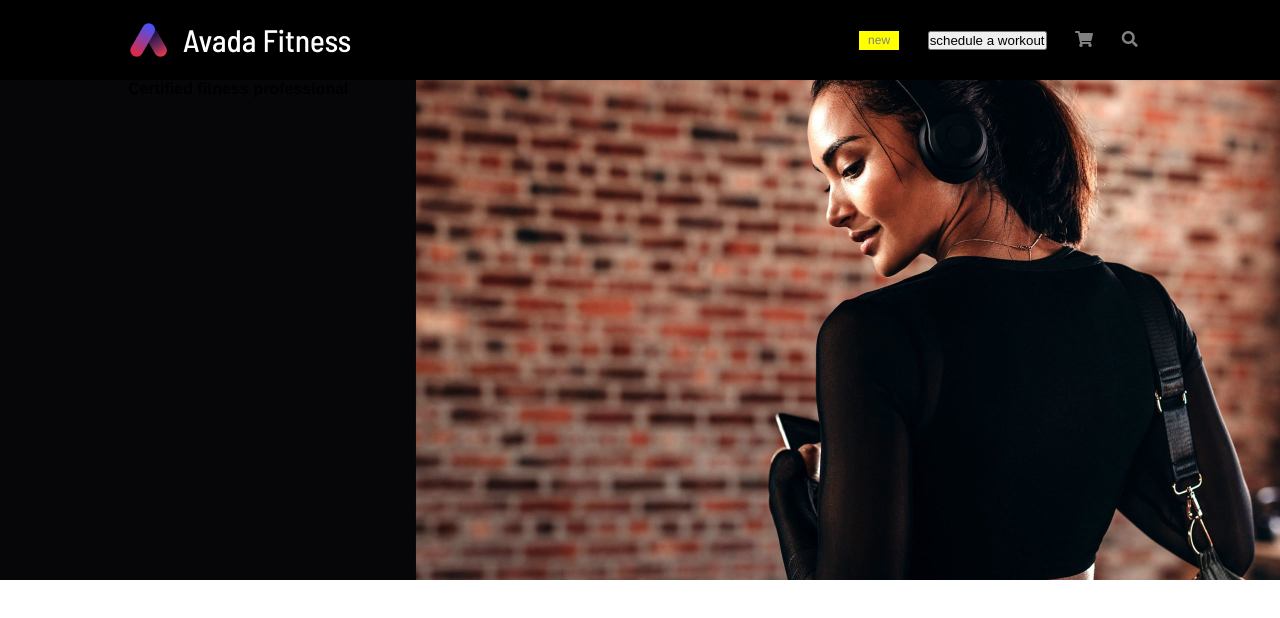
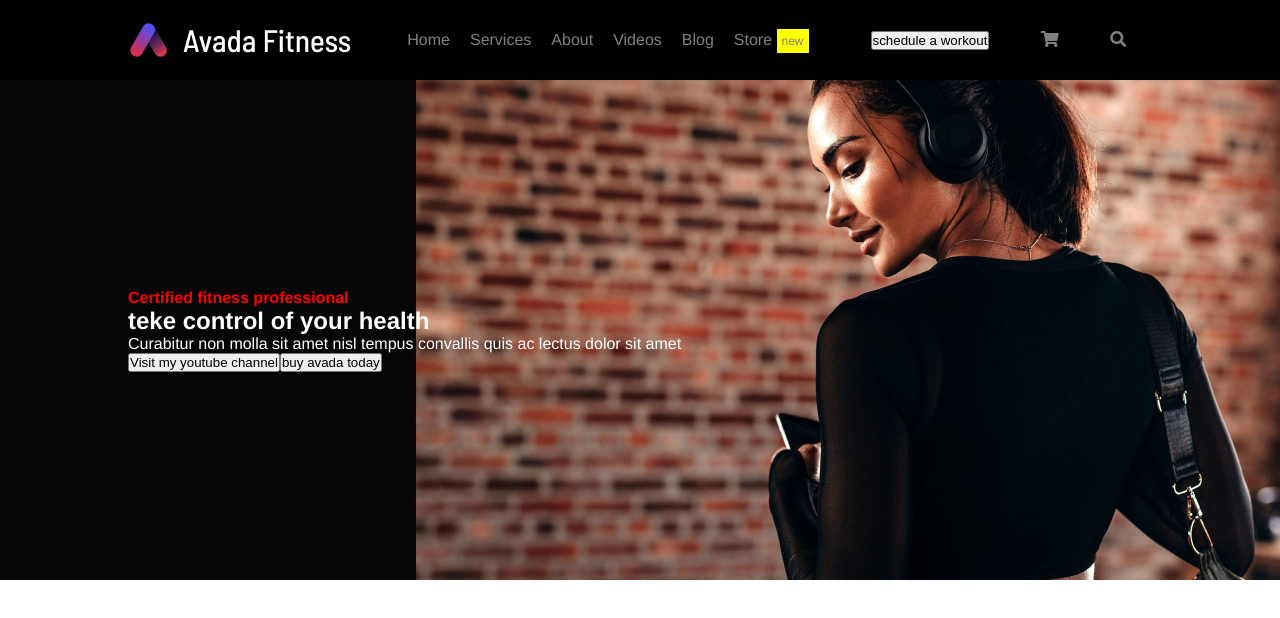
Before and after one commit to oryven/proj-html-vuejs, a Vue app: page / in a window 1280 px wide. Shown: the top 618 px of the page. Built offline with nearby package versions, Linux system fonts and the light colour scheme.

Commit message:
fix: add data in app

```diff
--- a/src/App.vue
+++ b/src/App.vue
@@ -15,6 +15,9 @@ export default {
     myNav,
     myHeader
   },
+
+  data(){
+    return {
       links: [
           {
             text: "Home",
@@ -39,8 +42,11 @@ export default {
           {
             text: "Store",
             url: "*",
+            badge: "new"
           }
         ]
+    }
+  }
 }
 
 </script>
--- a/src/components/myHeader.vue
+++ b/src/components/myHeader.vue
@@ -3,8 +3,14 @@
         <div class="jumbo">
             <section>
                 <h4>Certified fitness professional</h4>
+                <h1>teke control of your health</h1>
+                <p>Curabitur non molla sit amet nisl tempus convallis quis ac lectus dolor sit amet</p>
+                <button>Visit my youtube channel</button>
+                <button>buy avada today</button>
+            </section>
+            <div>
 
-            </section>
+            </div>
         </div>
     </header>
 </template>
@@ -24,12 +30,15 @@ header {
         background-size: cover;
         background-repeat: no-repeat;
         height: 500px;
+         display: flex;
+            align-items: center;
         section {
+            color: white;
             width: 80%;
             margin: 0 auto;
         }
         h4{
-
+            color: red;
         };
     }
 }
--- a/src/components/myNav.vue
+++ b/src/components/myNav.vue
@@ -4,11 +4,10 @@
           <img src="../assets/img/logo.png" alt="">
         <div>
             <ul>
-                <li v-for="link, i in links" :key="i">{{links.text}}</li>
+                <li v-for="link, i in links" :key="i">{{link.text}} <span class="new" v-if="link.badge">{{link.badge}}</span></li>
             </ul>
         </div>
         <div class="buttons">
-            <div class="new">new</div>
             <button>schedule a workout</button>
             <i class="fas fa-shopping-cart"></i>
             <i class="fas fa-search"></i>
@@ -39,18 +38,21 @@ nav{
         justify-content: space-between;
         width: 80%;
         margin: 0 auto;
+        ul li {
+            display: inline-block;
+            list-style: none;
+            margin-left: 20px ;
+        }
         .buttons{
             width: 30%;
             display: flex;
             justify-content: space-around;
         }
         .new {
-             display: flex;
-            align-items: center;
-            justify-content: center;
             background: yellow;
             width: 40px;
             font-size: 12px;
+            padding: 5px;
         }
     }
 }
```
Lines whose indentation alone changed are shown as unchanged.
